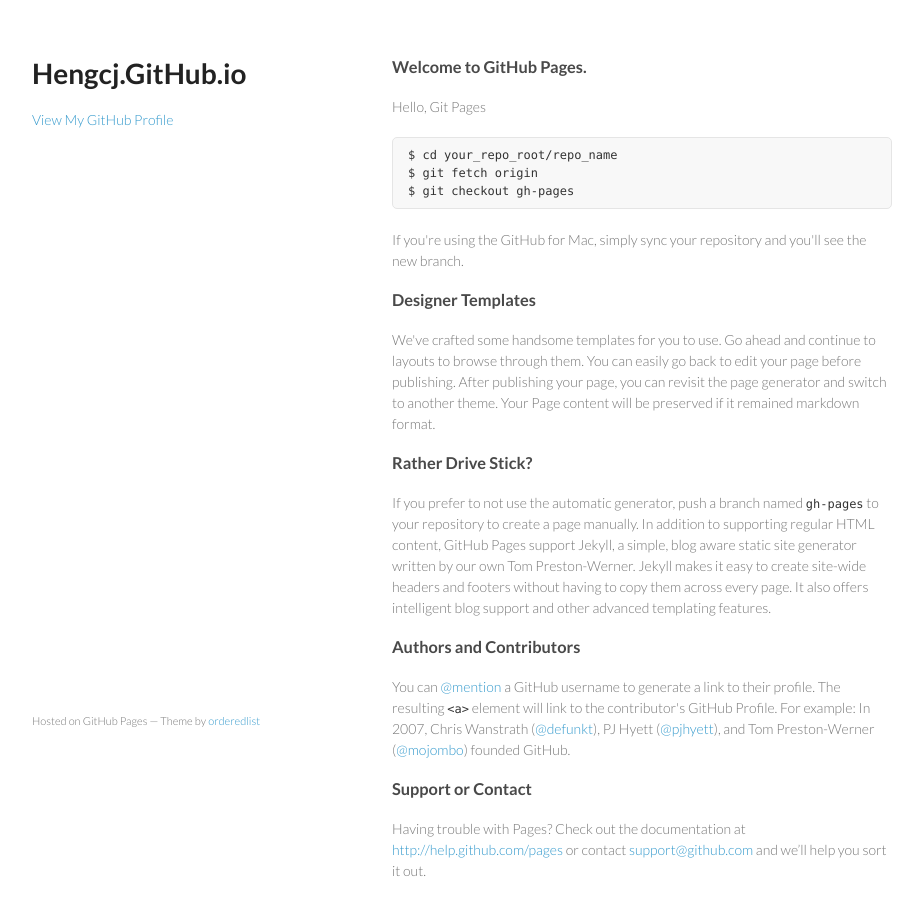
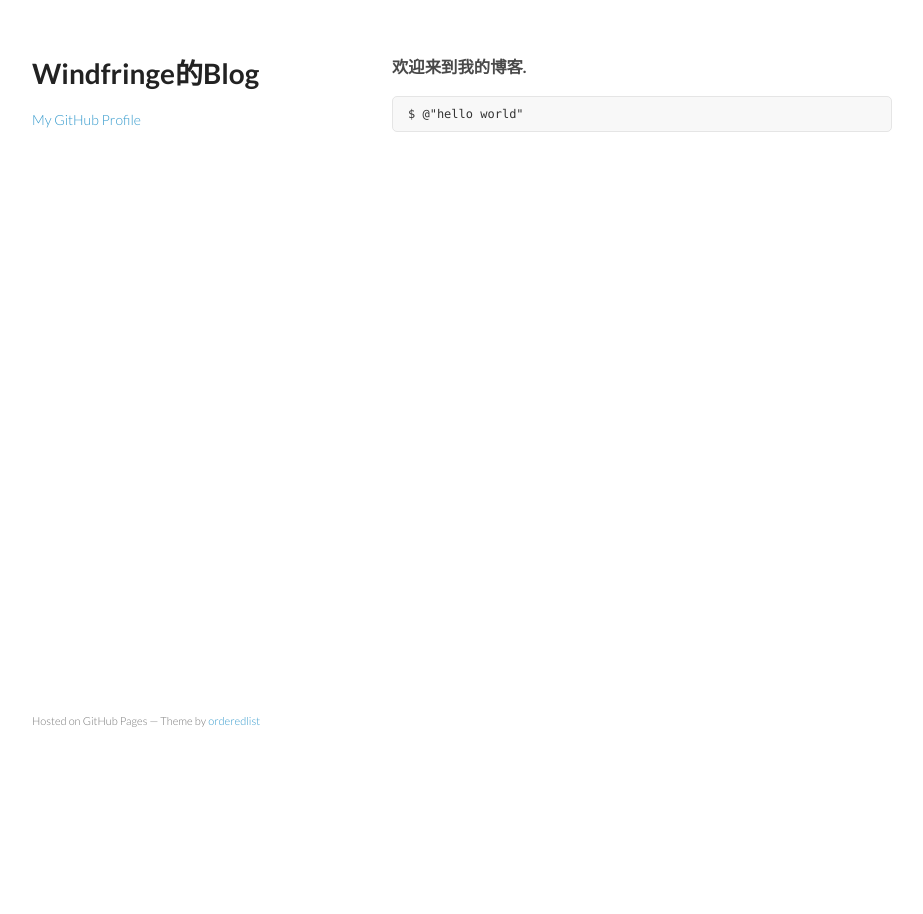
Before and after one commit to windfringe/windfringe.github.io, a plain HTML site: page index.html in a window 1280 px wide. Shown: the whole page, without its empty margins (178-1101 px from the left). After the commit the page ends 800 px from the top, so only its background shows below. Drawn offline with Linux system fonts and the light colour scheme.

Commit message:
修改主页

```diff
--- a/index.html
+++ b/index.html
@@ -3,7 +3,7 @@
   <head>
     <meta charset="utf-8">
     <meta http-equiv="X-UA-Compatible" content="chrome=1">
-    <title>Hengcj.GitHub.io by hengcj</title>
+    <title>windfringe的Blog</title>
 
     <link rel="stylesheet" href="stylesheets/styles.css">
     <link rel="stylesheet" href="stylesheets/pygment_trac.css">
@@ -15,45 +15,22 @@
   <body>
     <div class="wrapper">
       <header>
-        <h1>Hengcj.GitHub.io</h1>
+        <h1>Windfringe的Blog</h1>
         <p></p>
 
 
-        <p class="view"><a href="https://github.com/hengcj">View My GitHub Profile</a></p>
+        <p class="view"><a href="https://github.com/hengcj">My GitHub Profile</a></p>
 
       </header>
       <section>
         <h3>
-<a id="welcome-to-github-pages" class="anchor" href="#welcome-to-github-pages" aria-hidden="true"><span class="octicon octicon-link"></span></a>Welcome to GitHub Pages.</h3>
+<a id="welcome-to-github-pages" class="anchor" href="#welcome-to-github-pages" aria-hidden="true"><span class="octicon octicon-link"></span></a>欢迎来到我的博客.</h3>
 
-<p>Hello, Git Pages</p>
-
-<pre><code>$ cd your_repo_root/repo_name
-$ git fetch origin
-$ git checkout gh-pages
+<pre><code>$ @"hello world"
 </code></pre>
 
-<p>If you're using the GitHub for Mac, simply sync your repository and you'll see the new branch.</p>
 
-<h3>
-<a id="designer-templates" class="anchor" href="#designer-templates" aria-hidden="true"><span class="octicon octicon-link"></span></a>Designer Templates</h3>
 
-<p>We've crafted some handsome templates for you to use. Go ahead and continue to layouts to browse through them. You can easily go back to edit your page before publishing. After publishing your page, you can revisit the page generator and switch to another theme. Your Page content will be preserved if it remained markdown format.</p>
-
-<h3>
-<a id="rather-drive-stick" class="anchor" href="#rather-drive-stick" aria-hidden="true"><span class="octicon octicon-link"></span></a>Rather Drive Stick?</h3>
-
-<p>If you prefer to not use the automatic generator, push a branch named <code>gh-pages</code> to your repository to create a page manually. In addition to supporting regular HTML content, GitHub Pages support Jekyll, a simple, blog aware static site generator written by our own Tom Preston-Werner. Jekyll makes it easy to create site-wide headers and footers without having to copy them across every page. It also offers intelligent blog support and other advanced templating features.</p>
-
-<h3>
-<a id="authors-and-contributors" class="anchor" href="#authors-and-contributors" aria-hidden="true"><span class="octicon octicon-link"></span></a>Authors and Contributors</h3>
-
-<p>You can <a href="https://github.com/blog/821" class="user-mention">@mention</a> a GitHub username to generate a link to their profile. The resulting <code>&lt;a&gt;</code> element will link to the contributor's GitHub Profile. For example: In 2007, Chris Wanstrath (<a href="https://github.com/defunkt" class="user-mention">@defunkt</a>), PJ Hyett (<a href="https://github.com/pjhyett" class="user-mention">@pjhyett</a>), and Tom Preston-Werner (<a href="https://github.com/mojombo" class="user-mention">@mojombo</a>) founded GitHub.</p>
-
-<h3>
-<a id="support-or-contact" class="anchor" href="#support-or-contact" aria-hidden="true"><span class="octicon octicon-link"></span></a>Support or Contact</h3>
-
-<p>Having trouble with Pages? Check out the documentation at <a href="http://help.github.com/pages">http://help.github.com/pages</a> or contact <a href="mailto:support@github.com">support@github.com</a> and we’ll help you sort it out.</p>
       </section>
       <footer>
         <p><small>Hosted on GitHub Pages &mdash; Theme by <a href="https://github.com/orderedlist">orderedlist</a></small></p>
```
